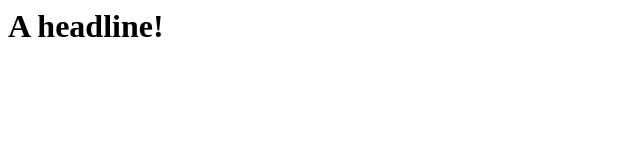
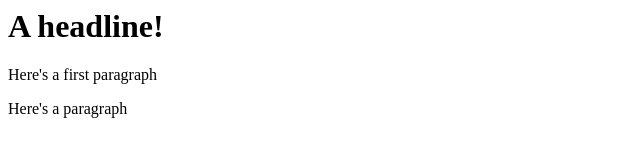
Before and after one commit to jeremyfelt/a-fancy-repository, a plain HTML site: page index.html in a window 1280 px wide. Shown: the whole page, without its empty margins (0-640 px from the left). Drawn offline with Linux system fonts and the light colour scheme.

Commit message:
Add another paragraph

```diff
--- a/index.html
+++ b/index.html
@@ -3,5 +3,7 @@
 		<title>A page</title></head>
 	<body>
 		<h1>A headline!</h1>
+		<p>Here's a first paragraph</p>
+		<p>Here's a paragraph</p>
 	</body>
 </html>
```
